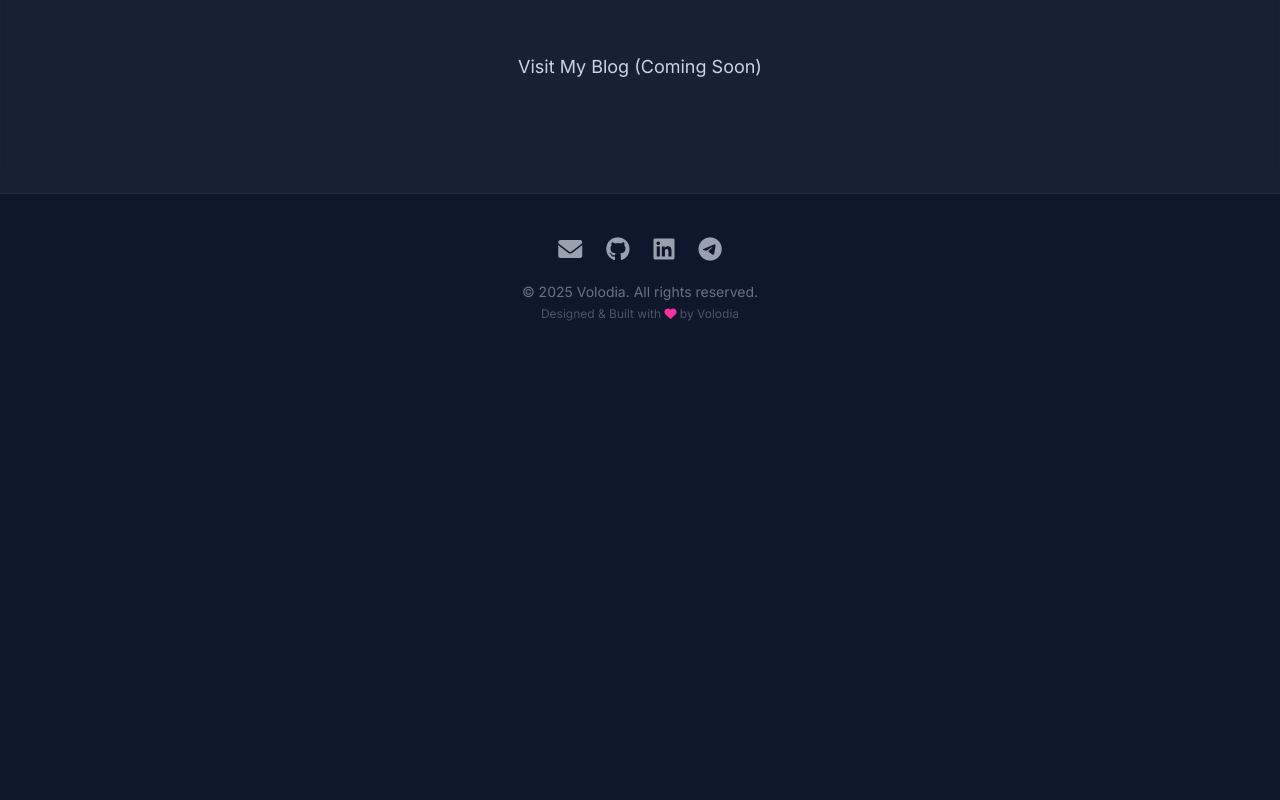
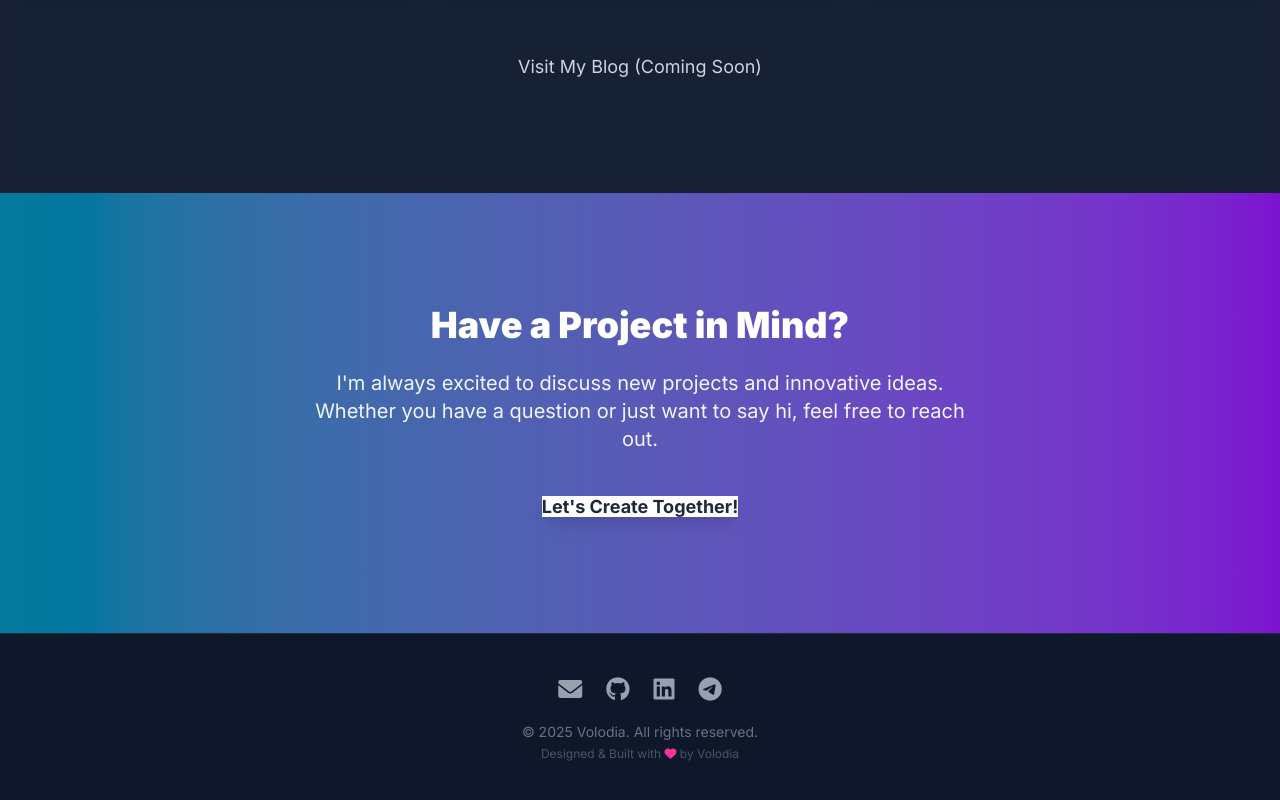
Before and after one commit to Volodia34/Portfolio, a Next.js app: page / in a window 1280 px wide. Shown: the part 6033-6833 px from the top of the page. Before the commit the page ends 6395 px from the top, so only its background shows below. Built offline with nearby package versions, Linux system fonts and the light colour scheme.

Commit message:
feat: Implement CTASection with scroll animations

```diff
--- a/src/app/page.tsx
+++ b/src/app/page.tsx
@@ -6,6 +6,7 @@ import TechStackSection from "@/components/TechStackSection";
 import BeyondCodeSection from "@/components/BeyondCodeSection";
 import QuickFactsSection from "@/components/QuickFactsSection";
 import RecentBlogPostsSection from "@/components/RecentBlogPostsSection";
+import CTASection from "@/components/CTASection";
 
 export default function HomePage() {
     return (
@@ -13,14 +14,12 @@ export default function HomePage() {
             <HeroSection/>
             <WhatIDoSection/>
             <MyApproachSection/>
-            <MyWorkflowSection />
+            <MyWorkflowSection/>
             <TechStackSection/>
             <BeyondCodeSection/>
             <QuickFactsSection/>
             <RecentBlogPostsSection/>
-            {/* <div className="container mx-auto px-6 py-12 text-center">
-        <h2 className="text-3xl font-bold text-white mt-12">More Sections Coming Soon...</h2>
-      </div> */}
+            <CTASection/>
         </>
     );
 }
--- /dev/null
+++ b/src/components/CTASection.tsx
@@ -0,0 +1,82 @@
+'use client';
+
+import { useEffect, useRef } from 'react';
+import Link from 'next/link';
+
+// declare global { // Вже оголошено
+//   interface Window {
+//     anime: any;
+//   }
+// }
+
+const CTASection: React.FC = () => {
+    const sectionRef = useRef<HTMLDivElement>(null);
+    const titleRef = useRef<HTMLHeadingElement>(null);
+    const descriptionRef = useRef<HTMLParagraphElement>(null);
+    const buttonRef = useRef<HTMLAnchorElement>(null); // Ref для кнопки
+
+    useEffect(() => {
+        if (typeof window.anime !== 'undefined') {
+            const anime = window.anime;
+            const observerCallback = (entries: IntersectionObserverEntry[], observer: IntersectionObserver) => {
+                entries.forEach(entry => {
+                    if (entry.isIntersecting) {
+                        const target = entry.target as HTMLElement;
+                        anime({
+                            targets: target,
+                            translateY: [target.dataset.translateY || 20, 0],
+                            opacity: [0, 1],
+                            scale: [parseFloat(target.dataset.scaleStart || '0.95'), 1],
+                            easing: 'easeOutExpo',
+                            duration: 800,
+                            delay: target.dataset.delay ? parseInt(target.dataset.delay) : 0,
+                        });
+                        observer.unobserve(target);
+                    }
+                });
+            };
+
+            const observerOptions = { threshold: 0.15 };
+            const observer = new IntersectionObserver(observerCallback, observerOptions);
+
+            const elementsToObserve = [titleRef.current, descriptionRef.current, buttonRef.current];
+            elementsToObserve.forEach(el => {
+                if (el) observer.observe(el);
+            });
+
+            return () => {
+                elementsToObserve.forEach(el => {
+                    if (el && observer) observer.unobserve(el);
+                });
+            };
+        } else {
+            const elements = [titleRef.current, descriptionRef.current, buttonRef.current];
+            elements.forEach(el => {
+                if (el) el.style.opacity = '1';
+            });
+        }
+    }, []);
+
+    return (
+        <section ref={sectionRef} id="cta" className="py-20 md:py-28 bg-gradient-to-r from-cyan-600/80 to-purple-600/80 text-white">
+            <div className="container mx-auto px-6 text-center">
+                <h2 ref={titleRef} className="text-3xl md:text-4xl font-black mb-6 opacity-0">
+                    Have a Project in Mind?
+                </h2>
+                <p ref={descriptionRef} className="text-lg md:text-xl text-slate-100 mb-10 max-w-2xl mx-auto opacity-0" data-delay="100">
+                    I'm always excited to discuss new projects and innovative ideas. Whether you have a question or just want to say hi, feel free to reach out.
+                </p>
+                <Link
+                    href="/contact"
+                    ref={buttonRef}
+                    className="btn bg-white text-slate-800 hover:bg-slate-100 text-lg font-bold shadow-lg hover:shadow-xl transform hover:scale-105 focus:ring-white/50 opacity-0"
+                    data-delay="200"
+                >
+                    Let's Create Together!
+                </Link>
+            </div>
+        </section>
+    );
+};
+
+export default CTASection;
```
